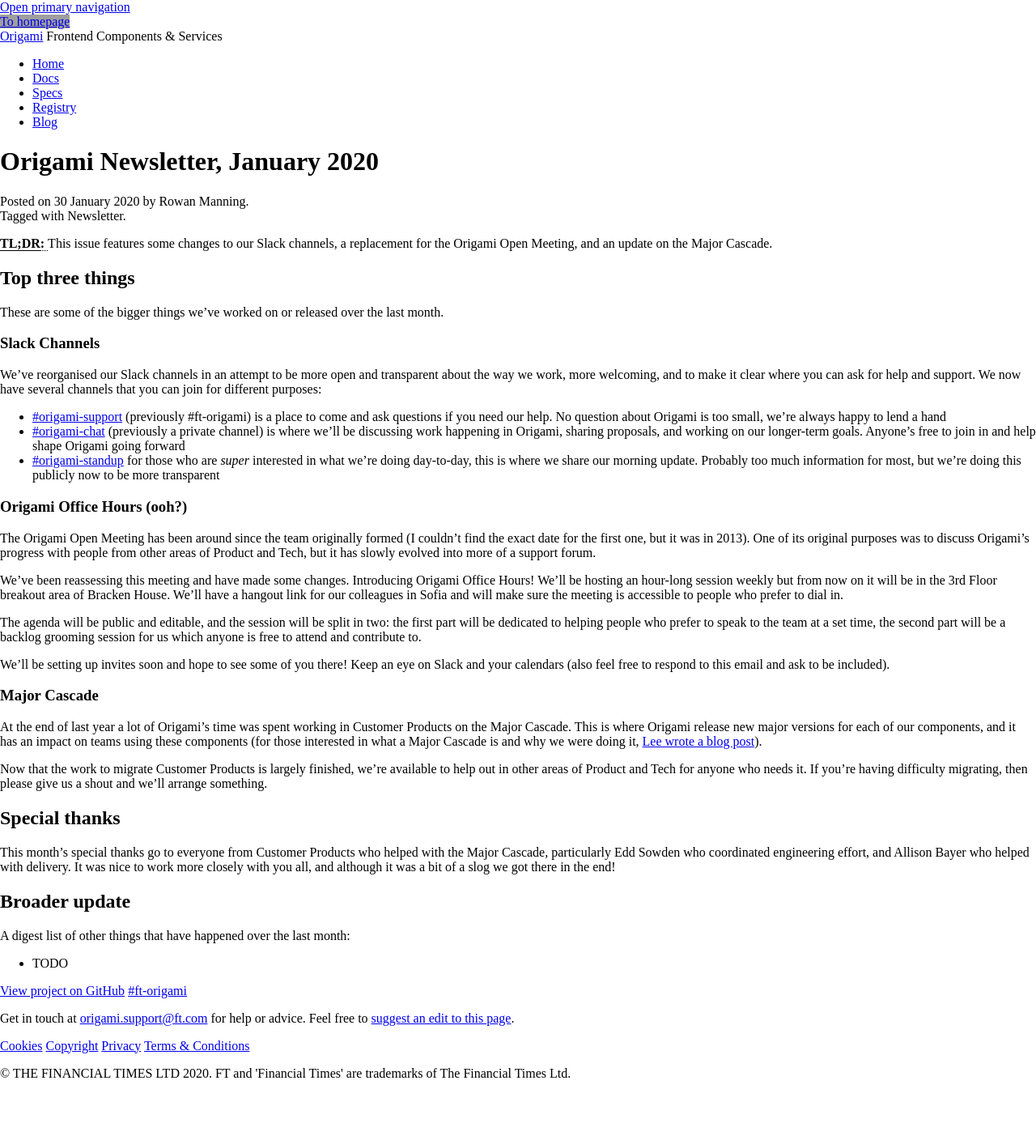
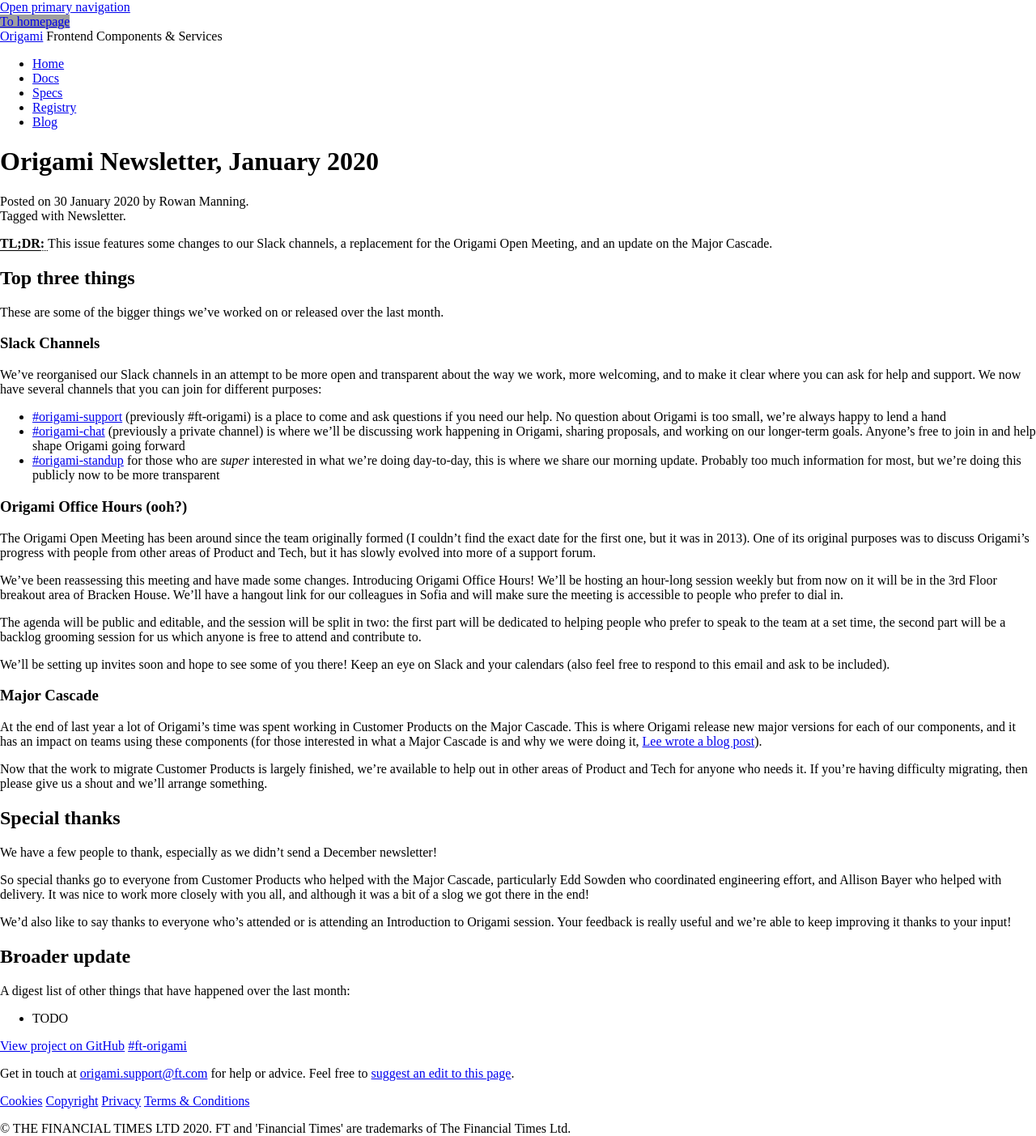
Before and after one commit to Financial-Times/origami-website, a Jekyll site: the page built from _posts/2020-01-30-newsletter.md, in a window 1280 px wide. Shown: the whole page at 81% size. Built offline with Jekyll 4.4.1, drawn with Linux system fonts in a browser that asks for light colours; a style sheet for code colours, icons or effects is not loaded; before the commit the page ends 1335 px from its top, so only the background shows below that; grey boxes are pictures that could not be loaded.

Commit message:
Thank more people

```diff
--- a/_posts/2020-01-30-newsletter.md
+++ b/_posts/2020-01-30-newsletter.md
@@ -46,7 +46,11 @@ Now that the work to migrate Customer Products is largely finished, we're availa
 
 ## Special thanks
 
-This month’s special thanks go to everyone from Customer Products who helped with the Major Cascade, particularly Edd Sowden who coordinated engineering effort, and Allison Bayer who helped with delivery. It was nice to work more closely with you all, and although it was a bit of a slog we got there in the end!
+We have a few people to thank, especially as we didn't send a December newsletter!
+
+So special thanks go to everyone from Customer Products who helped with the Major Cascade, particularly Edd Sowden who coordinated engineering effort, and Allison Bayer who helped with delivery. It was nice to work more closely with you all, and although it was a bit of a slog we got there in the end!
+
+We'd also like to say thanks to everyone who's attended or is attending an Introduction to Origami session. Your feedback is really useful and we're able to keep improving it thanks to your input!
 
 
 ## Broader update
```
